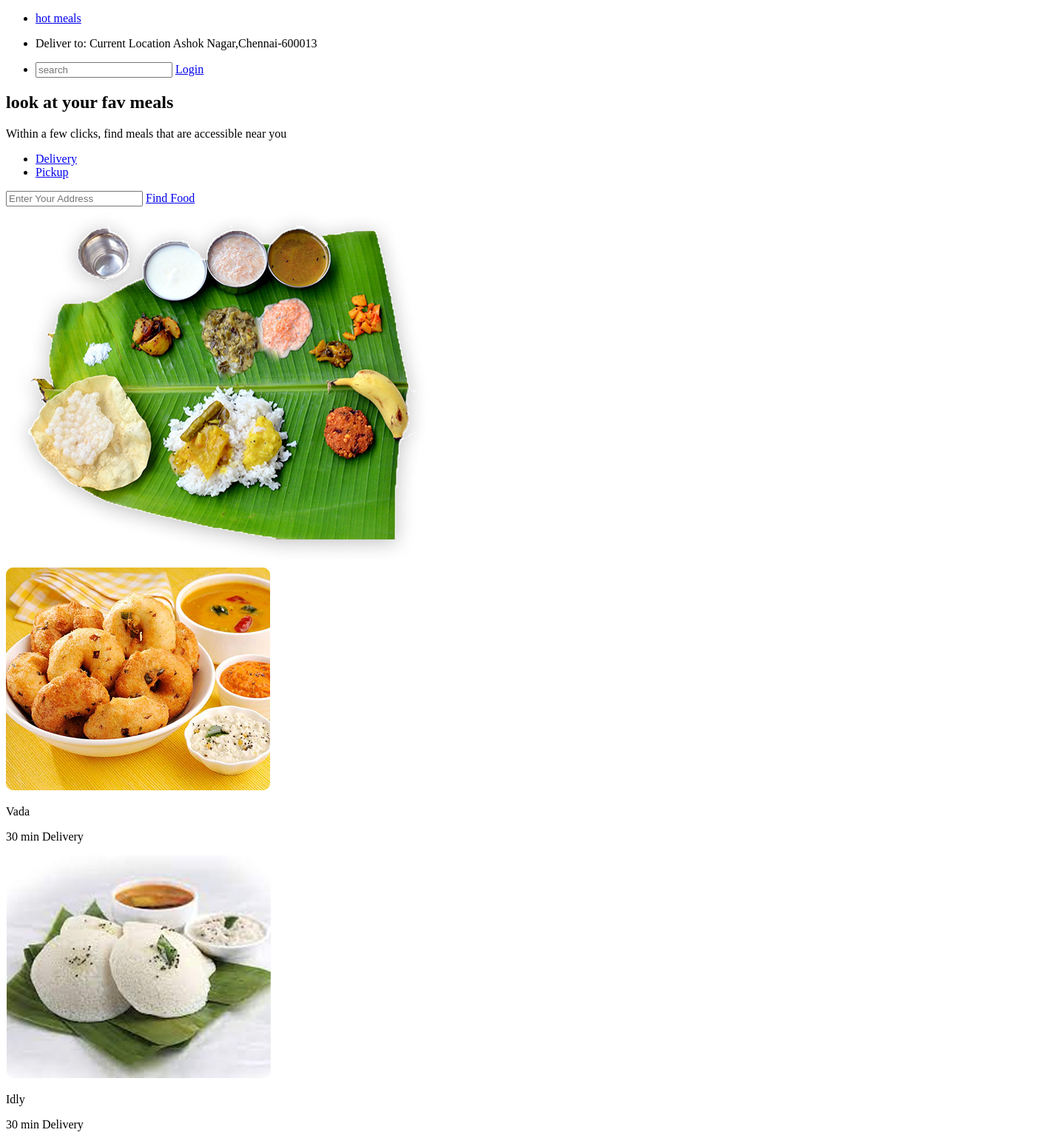
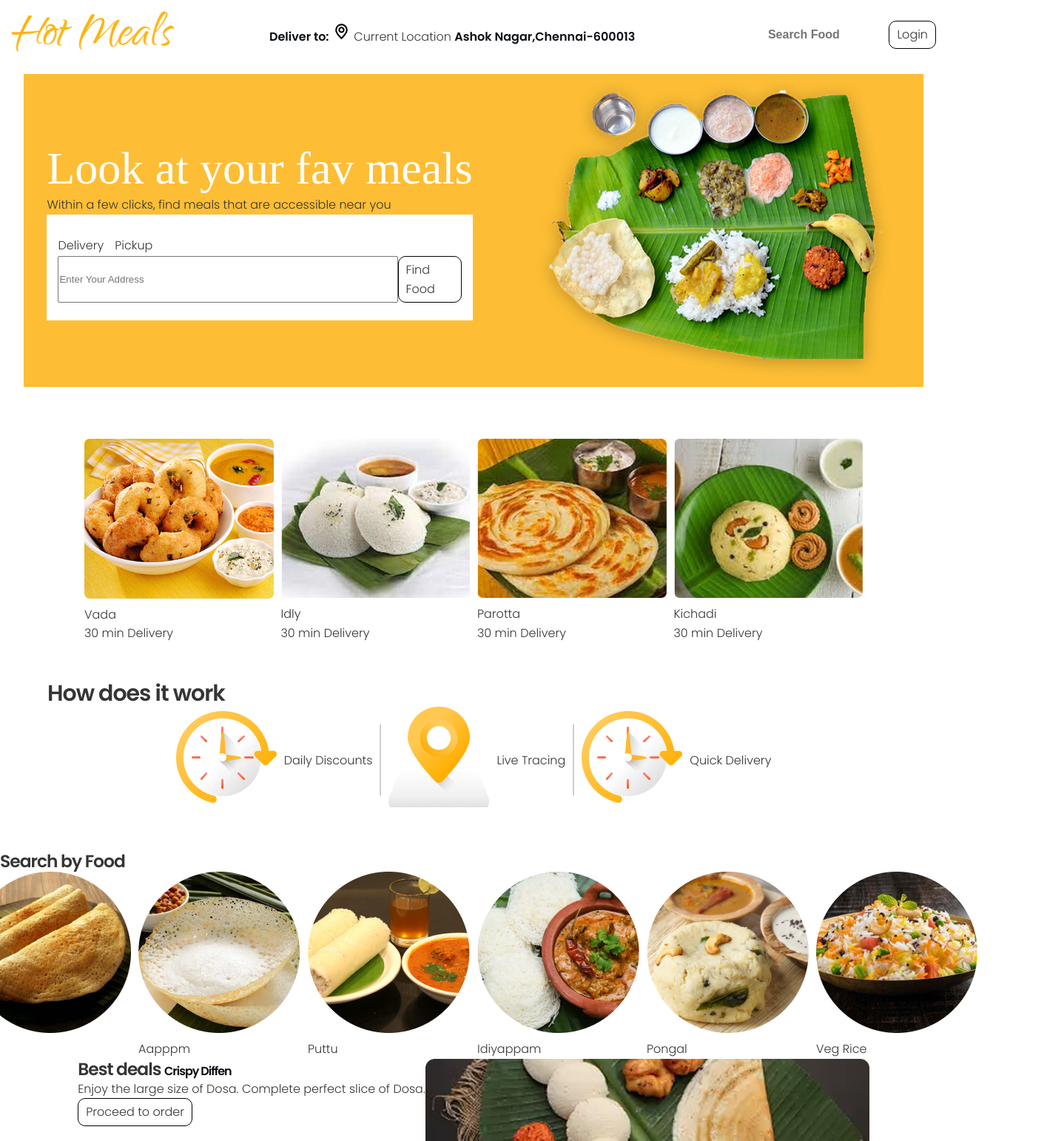
Before and after one commit to CodeRamana/hot_meals, a plain HTML site: page index.html in a window 1280 px wide. Shown: the top 1542 px of the page at 74% size, 1415 px wide, since content can reach past the window. Drawn offline with Linux system fonts and the light colour scheme; a web font is replaced by a local one.

Commit message:
styles are created

```diff
--- a/index.html
+++ b/index.html
@@ -4,6 +4,12 @@
 <head>
     <meta charset="UTF-8">
     <meta name="viewport" content="width=device-width, initial-scale=1.0">
+    <link rel="preconnect" href="https://fonts.googleapis.com">
+    <link rel="preconnect" href="https://fonts.gstatic.com" crossorigin>
+    <link
+        href="https://fonts.googleapis.com/css2?family=Poppins:ital,wght@0,100;0,200;0,300;0,400;0,500;0,600;0,700;0,800;0,900;1,100;1,200;1,300;1,400;1,500;1,600;1,700;1,800;1,900&family=Qwigley&display=swap"
+        rel="stylesheet">
+    <link rel="stylesheet" href="style.css">
     <title>Hot Meals</title>
 </head>
 
@@ -11,76 +17,78 @@
 
     <header>
         <nav>
-            <ul>
-                <li><a href="#">hot meals</a></li>
+            <ul class="navbar">
+                <li><a href="#"><img src="images/Hot Meals.png" class="logo" alt="logo"></a></li>
                 <li>
-                    <p><span>Deliver to:</span> Current Location <span>Ashok Nagar,Chennai-600013</span></p>
+                    <p><span>Deliver to:</span> <img width="25px" src="images/location.svg"> Current Location
+                        <span>Ashok Nagar,Chennai-600013</span>
+                    </p>
                 </li>
-                <li>
-                    <input type="text" placeholder="search">
-                    <a href="#">Login</a>
+                <li class="nav-right">
+                    <input type="text" placeholder="Search Food">
+                    <a href="#" class="btn">Login</a>
                 </li>
             </ul>
         </nav>
 
-        <section>
+        <section class="hero-section">
             <div>
-                <h1>look at your fav meals</h1>
+                <h1 class="hero-heading">Look at your fav meals</h1>
                 <p>Within a few clicks, find meals that are accessible near you</p>
-                <div>
-                    <ul>
+                <div class="hero-card">
+                    <ul class="hero-tabs">
                         <li><a href="#">Delivery</a></li>
                         <li><a href="#">Pickup</a></li>
                     </ul>
 
-                    <div>
+                    <div class="search-hero">
                         <input type="text" placeholder="Enter Your Address">
-                        <a href="#">Find Food</a>
+                        <a href="#" class="btn">Find Food</a>
                     </div>
                 </div>
             </div>
             <div>
-                <img src="./images/food.png" alt="food Served">
+                <img class="food-served" src="./images/food.png" alt="food Served">
             </div>
 
         </section>
+
     </header>
     <main>
 
-        <section>
+        <section class="food-section">
+            <div class="food-card-section">
                 <div>
-                <div>
-                    <img src="images/vada.png" alt="Vada">
+                    <img class="food-card" src="images/vada.png" alt="Vada">
                     <p>Vada</p>
                     <p>30 min Delivery</p>
                 </div>
                 <div>
-                    <img src="images/idly.png" alt="Idly">
+                    <img class="food-card" src="images/idly.png" alt="Idly">
                     <p>Idly</p>
                     <p>30 min Delivery</p>
                 </div>
                 <div>
-                    <img src="images/parotta.png" alt="Parotta">
+                    <img class="food-card" src="images/parotta.png" alt="Parotta">
                     <p>Parotta</p>
                     <p>30 min Delivery</p>
                 </div>
                 <div>
-                    <img src="images/Kichadi.png" alt="Kichadi">
+                    <img class="food-card" src="images/Kichadi.png" alt="Kichadi">
                     <p>Kichadi</p>
                     <p>30 min Delivery</p>
                 </div>
             </div>
             <div>
                 <h1>How does it work</h1>
-                <div>
+                <div class="feature-section">
                     <div>
                         <div>
                             <img src="images/timer.png" alt="Delivery Timer">
                         </div>
                         <p>Daily Discounts</p>
                     </div>
-                </div>
-                <div>
+                    <img src="images/HR.png">
                     <div>
                         <div>
                             <img src="images/location.png" alt="Location Icon">
@@ -88,8 +96,7 @@
                         <p>Live
                             Tracing</p>
                     </div>
-                </div>
-                <div>
+                    <img src="images/HR.png">
                     <div>
                         <div>
                             <img src="images/timer.png" alt="Delivery Timer">
@@ -105,21 +112,21 @@
         <section>
             <h3>Search by Food</h3>
 
-            <div>
+            <div class="food-category-section">
                 <div>
                     <img src="images/Food Photo.png" alt="Dosa">
                     <p>Dosa</p>
                 </div>
                 <div>
-                    <img src="images/Food Photo-1.png.png" alt="Aapppm">
+                    <img src="images/Food Photo-1.png" alt="Aapppm">
                     <p>Aapppm</p>
                 </div>
                 <div>
-                    <img src="images/Food Photo-2.png.png" alt="Puttu">
+                    <img src="images/Food Photo-2.png" alt="Puttu">
                     <p>Puttu</p>
                 </div>
                 <div>
-                    <img src="images/Food Photo-3.png.png" alt="Idiyappam">
+                    <img src="images/Food Photo-3.png" alt="Idiyappam">
                     <p>Idiyappam</p>
                 </div>
                 <div>
@@ -134,20 +141,20 @@
         </section>
 
         <section>
-            <div>
+            <div class="deals-section">
                 <div>
                     <h3>Best deals <span>Crispy Diffen</span></h3>
                     <p>Enjoy the large size of Dosa. Complete
                         perfect slice of Dosa.</p>
-                    <a href="#">Proceed to order</a>
+                    <a href="#" class="btn">Proceed to order</a>
                 </div>
                 <div>
-                    <img src="images/tiffen.png" alt="tiffen">
+                    <img class="tiffen" src="images/tiffen.png" alt="tiffen">
                 </div>
             </div>
             <div>
                 <h1>Popular items</h1>
-                <div>
+                <div class="food-grid">
                     <div>
                         <img src="images/Rectangle 336.png" alt="Murukku">
                         <p>Murukku</p>
@@ -156,47 +163,47 @@
                     <div>
                         <img src="images/Rectangle 336-1.png" alt="Paniyaram">
                         <p>Paniyaram</p>
-                        <a href="#">Order Now</a>
+                        <a href="#" class="btn">Order Now</a>
                     </div>
                     <div>
                         <img src="images/Rectangle 336-2.png" alt="Seeval Murukku">
                         <p>Seeval Murukku</p>
-                        <a href="#">Order Now</a>
+                        <a href="#" class="btn">Order Now</a>
                     </div>
                     <div>
                         <img src="images/Rectangle 336-3.png" alt="Mixture">
                         <p>Mixture</p>
-                        <a href="#">Order Now</a>
+                        <a href="#" class="btn">Order Now</a>
                     </div>
                     <div>
                         <img src="images/Rectangle 336-4.png" alt="Veg Soup">
                         <p>Veg Soup</p>
-                        <a href="#">Order Now</a>
+                        <a href="#" class="btn">Order Now</a>
                     </div>
                     <div>
                         <img src="images/Rectangle 339.png" alt="Gulab Jamun">
                         <p>Gulab Jamun</p>
-                        <a href="#">Order Now</a>
+                        <a href="#" class="btn">Order Now</a>
                     </div>
                     <div>
                         <img src="images/Rectangle 340.png" alt="Porivellangai Urundai">
                         <p>Porivellangai Urundai</p>
-                        <a href="#">Order Now</a>
+                        <a href="#" class="btn">Order Now</a>
                     </div>
                     <div>
                         <img src="images/Rectangle 341.png" alt="Jangri">
                         <p>Jangri</p>
-                        <a href="#">Order Now</a>
+                        <a href="#" class="btn">Order Now</a>
                     </div>
                     <div>
                         <img src="images/Rectangle 342.png" alt="Lattu">
                         <p>Lattu</p>
-                        <a href="#">Order Now</a>
+                        <a href="#" class="btn">Order Now</a>
                     </div>
                     <div>
                         <img src="images/Rectangle 343.png" alt="Halwa">
                         <p>Halwa</p>
-                        <a href="#">Order Now</a>
+                        <a href="#" class="btn">Order Now</a>
                     </div>
 
                 </div>
@@ -206,8 +213,10 @@
     </main>
 
     <footer>
-        <hr/>
-        <div>
+        <hr />
+        <section class="footer-section">
+            <div class="footer-menu">
+                <div >
                     <p>Company</p>
                     <ul>
                         <li><a href="#">About us</a></li>
@@ -233,8 +242,10 @@
                         <li><a href="#">Cookie Policy</a></li>
                     </ul>
                 </div>
+            </div>
 
-        <div>
+
+            <div class="footer-newsletter">
                 <p>Follow Us</p>
                 <div>
                     <a href="#"><img src="images/instagram.png" alt="instagram"></a>
@@ -247,8 +258,9 @@
                     <a href="#">Subscribe</a>
                 </div>
             </div>
-        <hr/>
-        <div>
+        </section>
+        <hr />
+        <div class="footer-author-section">
             <p>All rights Reserved
                 copyright</p>
             <p>Made with  by <span>Ramana.S</span></p>
@@ -256,7 +268,6 @@
 
     </footer>
 
-
 </body>
 
 </html>
--- /dev/null
+++ b/style.css
@@ -0,0 +1,147 @@
+/*
+
+-------- TYPOGRAPHY --------
+HTML FONT-SIZE:
+62.5% / 10px
+FONT-SIZE:
+1.6 rem -16PX / 2rem - 20PX / 4rem - 40PX /4.8rem - 48PX / 62PX - 6.2rem
+
+FONT-WEIGHT:
+300 / 400 / 800
+
+LINE-HEIGHT:
+1.2 / 1.6
+
+LETTER-SPACING:
+0 / -2PX
+
+FONT-FAMILY:
+POPPINS
+Qwigley
+
+-------- MARGIN & SPACING --------
+
+MARGIN:
+0.5rem - 5 / 1rem - 10 / 1.5rem 15 / 2 rem -20 /2.5 rem 25 /3rem 30 / 4rem 40 / 50 / 60 / 70 / 80 / 90 / 100 / 125 / 150 / 200 / 250 / 300 / 400 / 500px
+
+-------- COLORS --------
+
+Grey 100 : #F6F5EE
+Grey 200 : #CFCFCF
+Grey 500 : #ADADAD
+Grey 600 : #504F4F
+Grey 800 : #353535
+Grey 900 : #090D12
+
+White : #FFFFFF
+
+Primary: #FDC347
+Yellow : #FFAC0D
+Warning: #F17228
+
+red : #f03e3e
+Danger : #FF7474
+
+*/
+
+*{  margin: 0; padding: 0; box-sizing: border-box; }
+
+html{ font-size: 62.5%;}
+
+:root{
+    --font-family-primary : 'poppins';
+    --font-family-secondary : 'qwigley';
+
+    --text-xs : 1.6rem;
+    --text-sm : 2rem;
+    --text-h3 : 4rem;
+    --text-h2 : 4.8rem;
+    --text-h1 : 6.2rem;
+
+    --font-weight-normal : 300;
+    --font-weight-bold : 400;
+    --font-weight-bolder : 600;
+
+    --line-height-normal : 1.2;
+    --line-height-bigger : 1.6;
+
+    --letter-spacing-tight : -1px;
+
+     --grey-100: #F6F5EE;
+    --grey-200: #CFCFCF;
+    --grey-500: #ADADAD;
+    --grey-600: #504F4F;
+    --grey-800: #353535;
+    --grey-900: #090D12;
+
+    --white: #FFFFFF;
+
+    --primary: #FDBE35;
+    --yellow: #FFAC0D;
+    --warning: #F17228;
+
+    --red: #f03e3e;
+    --danger: #FF7474;
+
+}
+
+body{ font-family: var(--font-family-primary); font-size: var(--text-sm); line-height: var(--line-height-bigger); letter-spacing: 0; font-weight: var(--font-weight-normal); color: var(--grey-900);}
+
+h1,h2,h3{ font-weight: var(--font-weight-bolder); line-height: var(--line-height-normal); letter-spacing: var(--letter-spacing-tight); color: var(--grey-800);}
+
+a,p{text-decoration: none; color: var(--grey-800); font-size: var(--text-xs); font-weight: var(--font-weight-normal); line-height: var(--line-height-bigger);}
+
+ul{list-style-type: none;}
+
+span{ font-weight: var(--font-weight-bolder); color: var(--grey-900); font-size: var(--text-xs);}
+
+header{margin-bottom: 2rem;}
+
+/* .main-container{max-width: 1300px; width: 95%; margin: 0 auto;} */
+
+.btn{ display: inline-block; border: 1px solid black; padding: 0.5rem 1rem; border-radius: 10px;}
+
+/* Header section */
+nav{height: 100px; background-color: white;}
+
+.logo{ width: 221px;}
+
+.navbar{ list-style-type: none;display: flex; justify-content: space-between;align-items: center;  padding: 1.5rem;}
+
+.nav-right{ display: flex; gap: 15px;}
+
+.nav-right > input{ border: none;font-size: var(--text-xs); width: 200px; text-align: center; font-weight: var(--font-weight-bolder); color: var(--grey-900) !important;}
+
+.hero-section{max-width: 1300px; width: 95%; margin: 0 auto; background-color: var(--primary); display: flex; align-items: center; justify-content: space-around; gap: 15px;}
+
+.food-served{ max-width: 500px; width: 100%;}
+
+.hero-heading{font-family: var(--font-family-secondary); font-size:var(--text-h1); letter-spacing: 0; color: var(--white); font-weight: var(--font-weight-normal);}
+
+.hero-card{ max-width: 856px; width: 100%; background-color: var(--white); padding: 2.4rem 1.5rem; }
+
+.hero-tabs{ display: flex; gap: 15px;}
+
+.search-hero{display: flex;}
+
+.search-hero > input{width: 100%;}
+
+/* main section */
+main{ margin-bottom: 5rem;}
+.food-section{ max-width: 1300px; width: 90%;  margin: 0 auto; margin-bottom: 5rem; }
+.food-card-section{ display: flex; justify-content: center; gap: 10px;padding: 5rem;}
+.food-card{max-width: 350px; width: 100%;}
+
+.feature-section , .feature-section > div , .food-category-section{display: flex;gap: 10px; justify-content: center; align-items: center;}
+
+.deals-section{ display: flex; justify-content: center;}
+.tiffen{ max-width: 600px; width: 100%;}
+.food-grid{display: grid; grid-template-columns: repeat(5,1fr); row-gap: 30px;}
+
+.footer-section{display: flex; justify-content: center;}
+.footer-menu{ flex-grow:3;}
+.footer-newsletter{ flex-grow: 2;}
+
+.footer-menu{display: flex; gap: 5rem;}
+
+.footer-author-section{ display: flex; justify-content: space-between;}
```
Also changed, not shown: images/HR.png (added), images/location.svg (added). Lines whose indentation alone changed are shown as unchanged.
